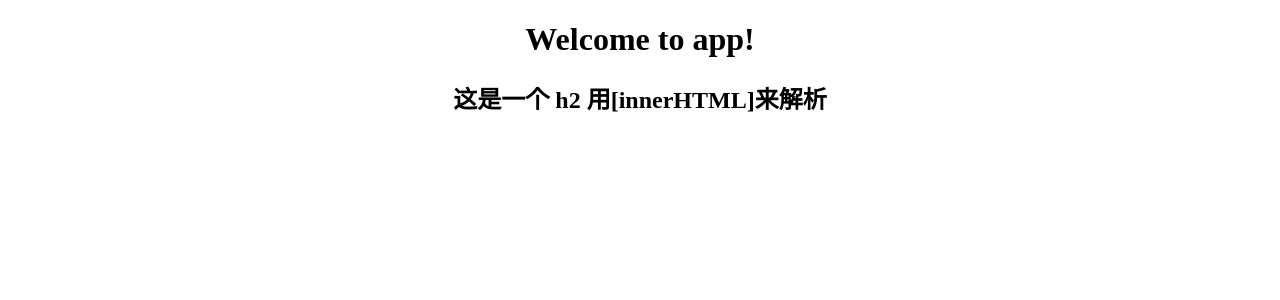
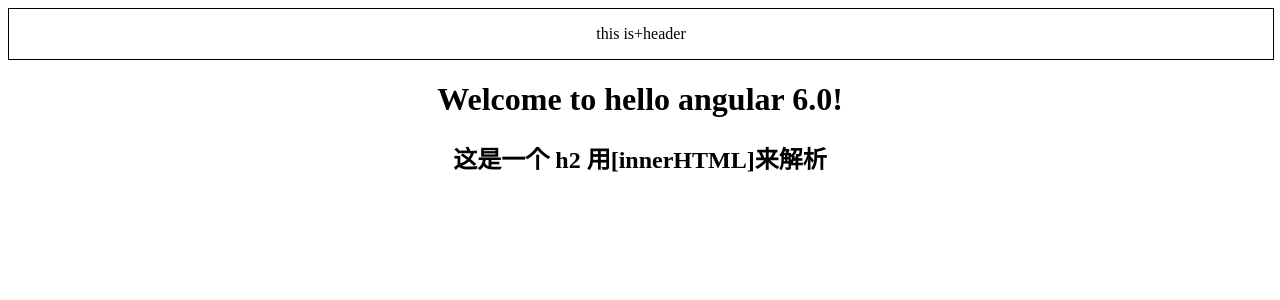
Before and after one commit to caihech/ng6_webapp, an Angular app in the folder myApp/: page / in a window 1280 px wide. Shown: the top 300 px of the page. Built offline with nearby package versions, Linux system fonts and the light colour scheme.

Commit message:
ng g component components/home

```diff
--- a/myApp/src/app/app.component.html
+++ b/myApp/src/app/app.component.html
@@ -1,12 +1,3 @@
 <!--The content below is only a placeholder and can be replaced.-->
 
-
-
-
-
-<div style="text-align:center">
-  <h1>
-    Welcome to {{ title }}!
-  </h1>
-  <div [innerHTML]="h"></div>
-</div>
+<app-home></app-home>
--- a/myApp/src/app/app.component.ts
+++ b/myApp/src/app/app.component.ts
@@ -6,6 +6,5 @@
   styleUrls: ['./app.component.css']
 })
 export class AppComponent {
-  title = 'app';
-  h = "<h2>这是一个 h2 用[innerHTML]来解析</h2>";
+
 }
--- a/myApp/src/app/app.module.ts
+++ b/myApp/src/app/app.module.ts
@@ -3,10 +3,11 @@
 import { AppComponent } from './app.component';
 import { HeaderComponent } from './components/header/header.component';
 import { NewsComponent } from './components/news/news.component';
+import { HomeComponent } from './components/home/home.component';
 
 @NgModule({
   declarations: [
-    AppComponent, HeaderComponent, NewsComponent
+    AppComponent, HeaderComponent, NewsComponent, HomeComponent
   ],
   imports: [
     BrowserModule
--- /dev/null
+++ b/myApp/src/app/components/home/home.component.html
@@ -0,0 +1,8 @@
+<app-header></app-header>
+
+<div style="text-align:center">
+  <h1>
+    Welcome to {{ title }}!
+  </h1>
+  <div [innerHTML]="h"></div>
+</div>
--- /dev/null
+++ b/myApp/src/app/components/home/home.component.ts
@@ -0,0 +1,18 @@
+import { Component, OnInit } from '@angular/core';
+
+@Component({
+  selector: 'app-home',
+  templateUrl: './home.component.html',
+  styleUrls: ['./home.component.css']
+})
+export class HomeComponent implements OnInit {
+
+  title = 'hello angular 6.0';
+  h = "<h2>这是一个 h2 用[innerHTML]来解析</h2>";
+
+  constructor() { }
+
+  ngOnInit() {
+  }
+
+}
```
Also changed, not shown: myApp/src/app/components/home/home.component.css (added).
